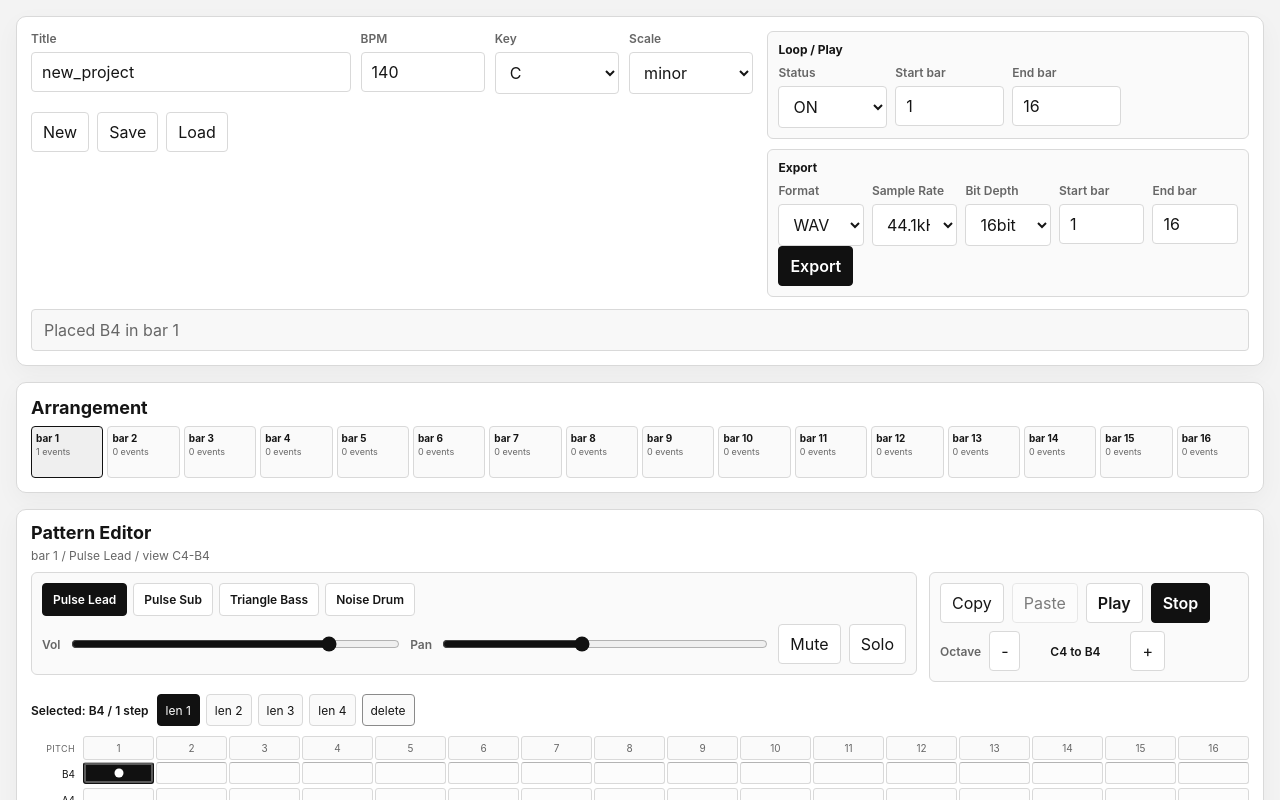
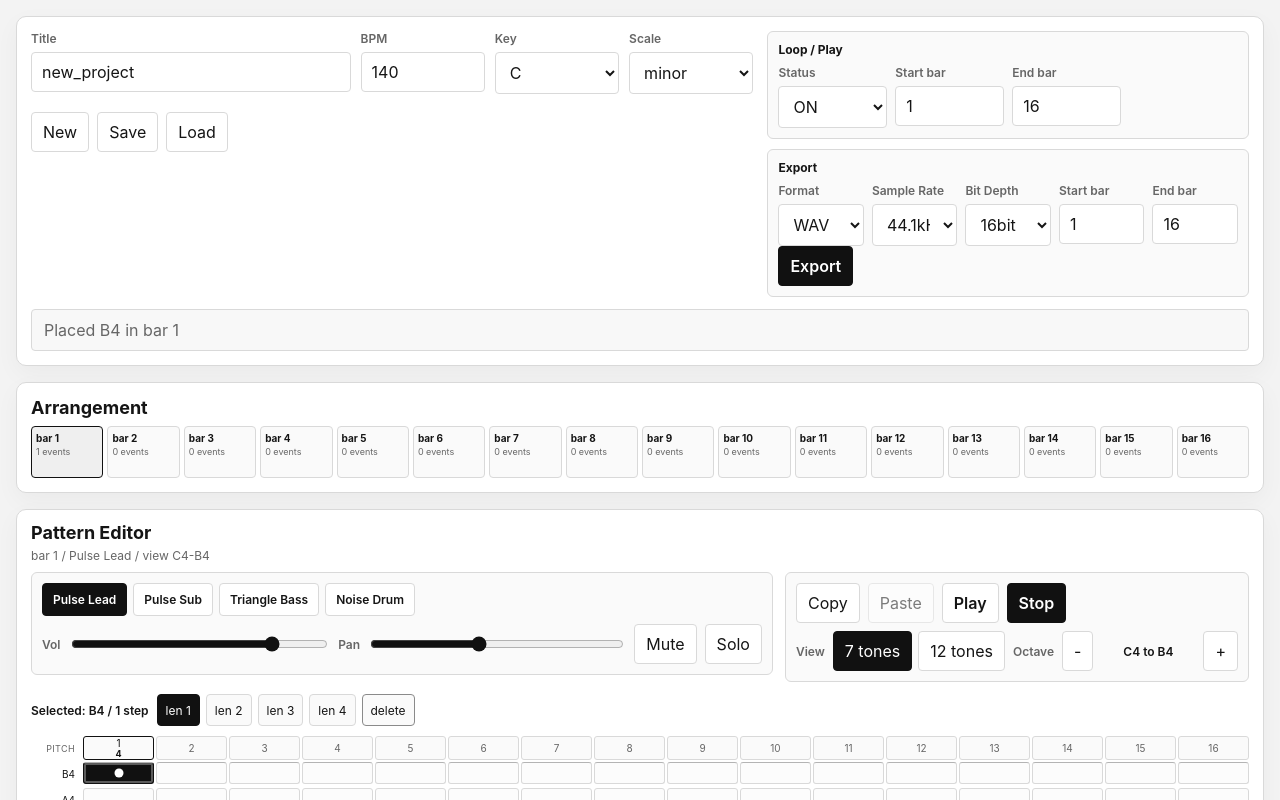
Before and after one commit to suivercel/8bit-bgm-app, a Next.js app: page / in a window 1280 px wide. Both pictures are taken after a click on the button 118 px from the left and 773 px from the top of the page. Shown: the top 800 px of the page. Built offline with nearby package versions, Linux system fonts and the light colour scheme.

Commit message:
fix app/components

```diff
--- a/app/globals.css
+++ b/app/globals.css
@@ -374,3 +374,25 @@ button:disabled { opacity: 0.55; cursor: not-allowed; }
   .chip { min-height: 36px; }
   .compact-actions button { flex: 1 1 130px; }
 }
+
+.pitch-mode-toggle {
+  display: inline-flex;
+  gap: 6px;
+}
+.step-number {
+  gap: 1px;
+  flex-direction: column;
+}
+.step-number-main {
+  line-height: 1;
+}
+.step-number-badge {
+  font-size: 9px;
+  line-height: 1;
+  font-weight: 700;
+  color: var(--text);
+}
+.step-number.has-event {
+  border-color: #111111;
+  color: var(--text);
+}
--- a/components/ComposerApp.tsx
+++ b/components/ComposerApp.tsx
@@ -19,6 +19,7 @@ const DRUM_ROWS: DrumType[] = ['kick', 'snare', 'hat'];
 const LENGTH_OPTIONS = [1, 2, 3, 4] as const;
 const STAFF_LINE_CLASSES = new Set([0, 4, 7, 11]);
 const NATURAL_NOTE_SEQUENCE = ['B', 'A', 'G', 'F', 'E', 'D', 'C'] as const;
+const CHROMATIC_NOTE_SEQUENCE = ['B', 'A#', 'A', 'G#', 'G', 'F#', 'F', 'E', 'D#', 'D', 'C#', 'C'] as const;
 const MIN_EDITOR_OCTAVE = 1;
 const MAX_EDITOR_OCTAVE = 7;
 
@@ -66,8 +67,9 @@ function getDefaultEditorOctave(track: Track | undefined) {
   return 4;
 }
 
-function getVisibleNoteRows(octave: number) {
-  return NATURAL_NOTE_SEQUENCE.map((name) => {
+function getVisibleNoteRows(octave: number, mode: 'natural' | 'chromatic') {
+  const sequence = mode === 'chromatic' ? CHROMATIC_NOTE_SEQUENCE : NATURAL_NOTE_SEQUENCE;
+  return sequence.map((name) => {
     const noteName = `${name}${octave}`;
     return { name: noteName, midi: noteNameToMidi(noteName) };
   });
@@ -109,6 +111,8 @@ export default function ComposerApp() {
   const [clipboardMeta, setClipboardMeta] = useState<{ barIndex: number; trackName: string } | null>(null);
   const [selectedEventStep, setSelectedEventStep] = useState<number | null>(null);
   const [editorOctave, setEditorOctave] = useState<number>(4);
+  const [editorOctaveByTrack, setEditorOctaveByTrack] = useState<Record<string, number>>({ t1: 4, t2: 4, t3: 3 });
+  const [pitchViewMode, setPitchViewMode] = useState<'natural' | 'chromatic'>('natural');
   const audioContextRef = useRef<AudioContext | null>(null);
   const intervalRef = useRef<number | null>(null);
   const schedulerRef = useRef<number | null>(null);
@@ -130,13 +134,23 @@ export default function ComposerApp() {
     [project.tracks, selectedTrackId],
   );
 
-  const visibleNoteRows = useMemo(() => getVisibleNoteRows(editorOctave), [editorOctave]);
+  const visibleNoteRows = useMemo(() => getVisibleNoteRows(editorOctave, pitchViewMode), [editorOctave, pitchViewMode]);
 
   const selectedPattern = useMemo(() => getPattern(project, selectedTrackId, selectedBar), [project, selectedTrackId, selectedBar]);
   const selectedEvent = useMemo(() => {
     if (selectedEventStep === null) return null;
     return getEventAtStep(selectedPattern, selectedEventStep);
   }, [selectedEventStep, selectedPattern]);
+
+  const stepIndicators = useMemo(() => {
+    return Array.from({ length: 16 }, (_, step) => {
+      const startEvent = selectedPattern?.events.find((event) => event.step === step) ?? null;
+      if (!startEvent) return '';
+      if (startEvent.kind === 'drum') return '•';
+      const octave = Math.floor(startEvent.pitch / 12) - 1;
+      return String(octave);
+    });
+  }, [selectedPattern]);
 
   useEffect(() => {
     setSelectedEventStep(null);
@@ -151,7 +165,7 @@ export default function ComposerApp() {
     const nextTrack = project.tracks.find((track) => track.id === trackId);
     setSelectedTrackId(trackId);
     if (nextTrack && nextTrack.trackType !== 'drum') {
-      setEditorOctave(getDefaultEditorOctave(nextTrack));
+      setEditorOctave(editorOctaveByTrack[trackId] ?? getDefaultEditorOctave(nextTrack));
     }
   };
 
@@ -391,7 +405,12 @@ export default function ComposerApp() {
     setSelectedTrackId(data.tracks[0]?.id ?? 't1');
     setSelectedBar(0);
     setSelectedEventStep(null);
-    setEditorOctave(getDefaultEditorOctave(data.tracks[0]));
+    const nextOctaves: Record<string, number> = {};
+    data.tracks.forEach((track) => {
+      nextOctaves[track.id] = getDefaultEditorOctave(track);
+    });
+    setEditorOctaveByTrack(nextOctaves);
+    setEditorOctave(nextOctaves[data.tracks[0]?.id ?? 't1'] ?? getDefaultEditorOctave(data.tracks[0]));
     setStatus('Project loaded');
   };
 
@@ -461,7 +480,12 @@ export default function ComposerApp() {
                   setSelectedTrackId('t1');
                   setSelectedBar(0);
                   setSelectedEventStep(null);
-                  setEditorOctave(getDefaultEditorOctave(freshProject.tracks[0]));
+                  const nextOctaves: Record<string, number> = {};
+                  freshProject.tracks.forEach((track) => {
+                    nextOctaves[track.id] = getDefaultEditorOctave(track);
+                  });
+                  setEditorOctaveByTrack(nextOctaves);
+                  setEditorOctave(nextOctaves[freshProject.tracks[0]?.id ?? 't1'] ?? getDefaultEditorOctave(freshProject.tracks[0]));
                 }}
               >
                 New
@@ -731,12 +755,35 @@ export default function ComposerApp() {
             </div>
             {selectedTrack?.trackType !== 'drum' && (
               <div className="octave-switch-row">
+                <span className="toolbar-label">View</span>
+                <div className="pitch-mode-toggle">
+                  <button className={pitchViewMode === 'natural' ? 'state-active' : ''} onClick={() => setPitchViewMode('natural')}>
+                    7 tones
+                  </button>
+                  <button className={pitchViewMode === 'chromatic' ? 'state-active' : ''} onClick={() => setPitchViewMode('chromatic')}>
+                    12 tones
+                  </button>
+                </div>
                 <span className="toolbar-label">Octave</span>
-                <button onClick={() => setEditorOctave((current) => clampEditorOctave(current - 1))} disabled={editorOctave <= MIN_EDITOR_OCTAVE}>
+                <button
+                  onClick={() => {
+                    const next = clampEditorOctave(editorOctave - 1);
+                    setEditorOctave(next);
+                    setEditorOctaveByTrack((current) => ({ ...current, [selectedTrack.id]: next }));
+                  }}
+                  disabled={editorOctave <= MIN_EDITOR_OCTAVE}
+                >
                   -
                 </button>
                 <div className="octave-readout">C{editorOctave} to B{editorOctave}</div>
-                <button onClick={() => setEditorOctave((current) => clampEditorOctave(current + 1))} disabled={editorOctave >= MAX_EDITOR_OCTAVE}>
+                <button
+                  onClick={() => {
+                    const next = clampEditorOctave(editorOctave + 1);
+                    setEditorOctave(next);
+                    setEditorOctaveByTrack((current) => ({ ...current, [selectedTrack.id]: next }));
+                  }}
+                  disabled={editorOctave >= MAX_EDITOR_OCTAVE}
+                >
                   +
                 </button>
               </div>
@@ -782,11 +829,15 @@ export default function ComposerApp() {
             <div className="drum-board compact-grid-board">
               <div className="step-number-row compact-step-row">
                 <div className="lane-label lane-label-header">lane</div>
-                {Array.from({ length: 16 }, (_, step) => (
-                  <div key={step} className={`step-number ${playingStep === step ? 'playing' : ''}`}>
-                    {step + 1}
-                  </div>
-                ))}
+                {Array.from({ length: 16 }, (_, step) => {
+                  const indicator = stepIndicators[step];
+                  return (
+                    <div key={step} className={`step-number ${playingStep === step ? 'playing' : ''} ${indicator ? 'has-event' : ''}`}>
+                      <span className="step-number-main">{step + 1}</span>
+                      {indicator ? <span className="step-number-badge">{indicator}</span> : null}
+                    </div>
+                  );
+                })}
               </div>
               {DRUM_ROWS.map((drumType) => (
                 <div key={drumType} className="drum-row compact-grid-row">
@@ -814,11 +865,15 @@ export default function ComposerApp() {
             <div className="staff-board compact-grid-board">
               <div className="step-number-row compact-step-row">
                 <div className="lane-label lane-label-header">pitch</div>
-                {Array.from({ length: 16 }, (_, step) => (
-                  <div key={step} className={`step-number ${playingStep === step ? 'playing' : ''}`}>
-                    {step + 1}
-                  </div>
-                ))}
+                {Array.from({ length: 16 }, (_, step) => {
+                  const indicator = stepIndicators[step];
+                  return (
+                    <div key={step} className={`step-number ${playingStep === step ? 'playing' : ''} ${indicator ? 'has-event' : ''}`}>
+                      <span className="step-number-main">{step + 1}</span>
+                      {indicator ? <span className="step-number-badge">{indicator}</span> : null}
+                    </div>
+                  );
+                })}
               </div>
               {visibleNoteRows.map((row) => {
                 const noteName = row.name;
```
